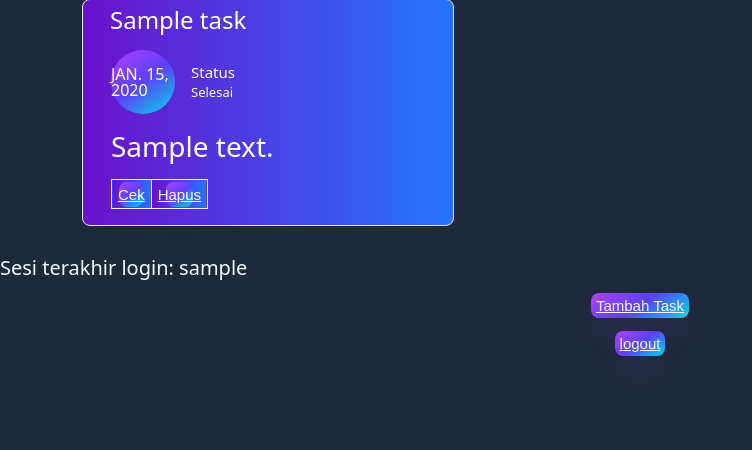
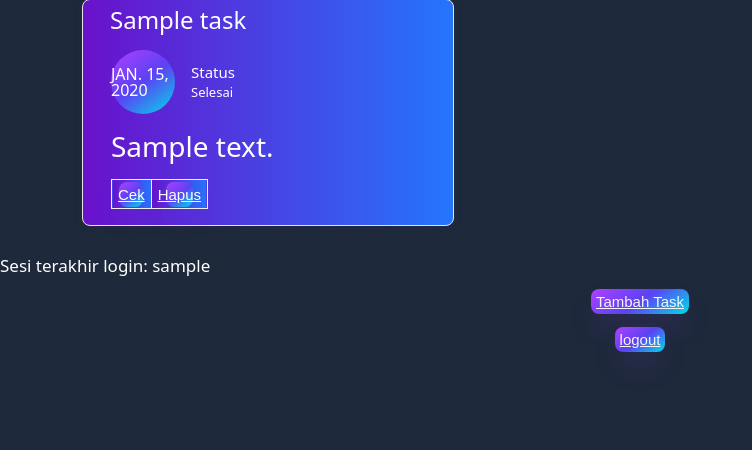
Before and after one commit to ZackyMD/Tugas-2, a Django app: template todolist/templates/todolist.html in a window 1280 px wide. Shown: the part 51-501 px from the top of the page, without its empty margins (0-752 px from the left). Run offline with Django 4.2, Linux system fonts and the light colour scheme; tables that the repository leaves empty hold one stand-in row (values such as "Sample post"); the template is opened without the code that fills it: values that come from a table or form of the project are taken from there, most other values are stand-ins (such as "Sample title", 1, 10 or a date in 2020); lists and menus that the app fills with data are empty.

Commit message:
modifikasi sedikit pada tampilan halaman todolist

```diff
--- a/todolist/templates/todolist.html
+++ b/todolist/templates/todolist.html
@@ -100,6 +100,12 @@ h4{
 h5{
     color: aliceblue;
 }
+
+h6{
+  color: white;
+  font-size: 17px;
+}
+
 .nama{
     background-color:rgb(75 85 99);
     color: whitesmoke;
@@ -472,7 +478,7 @@ body{
     </div>
 
 
-    <h5>Sesi terakhir login: {{ last_login }}</h5>
+    <h6>Sesi terakhir login: {{ last_login }}</h6>
 
 
     <button><a href="{% url 'todolist:get_task' %}">Tambah Task</a></button>
```
